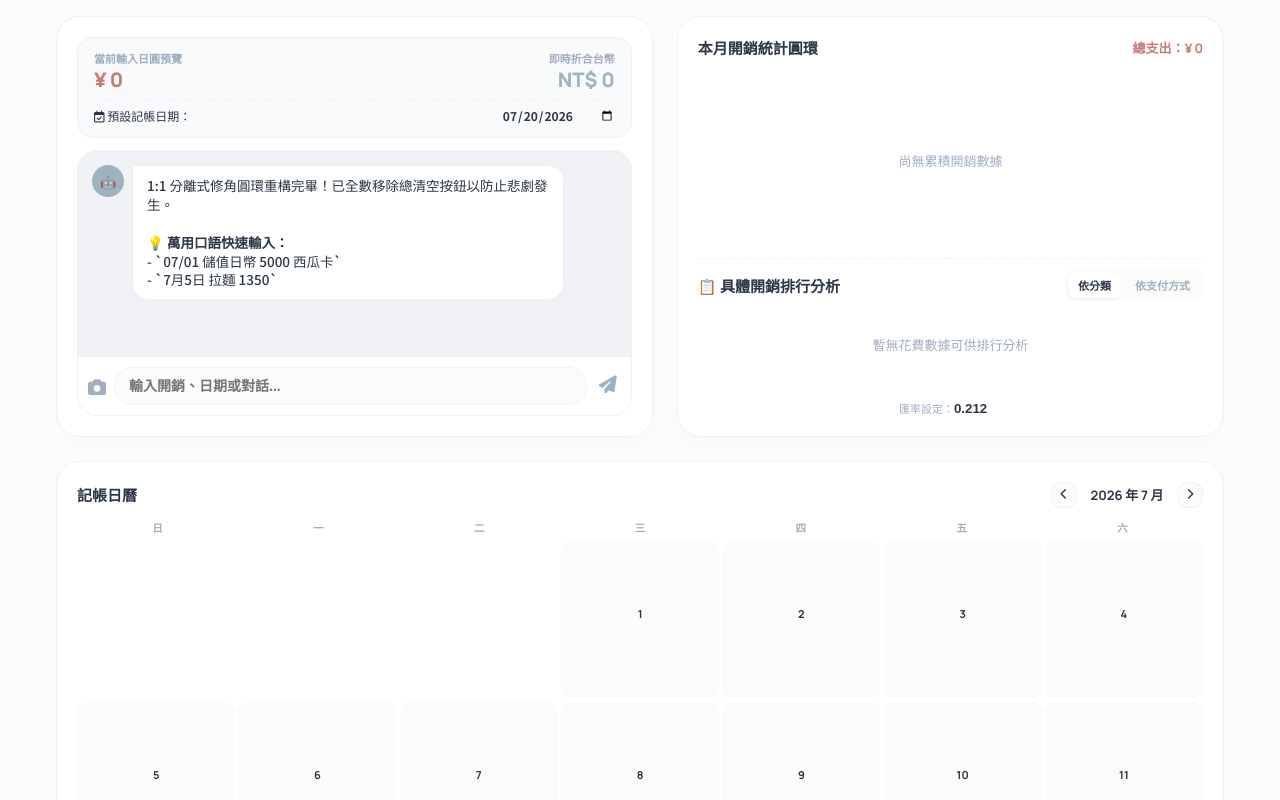
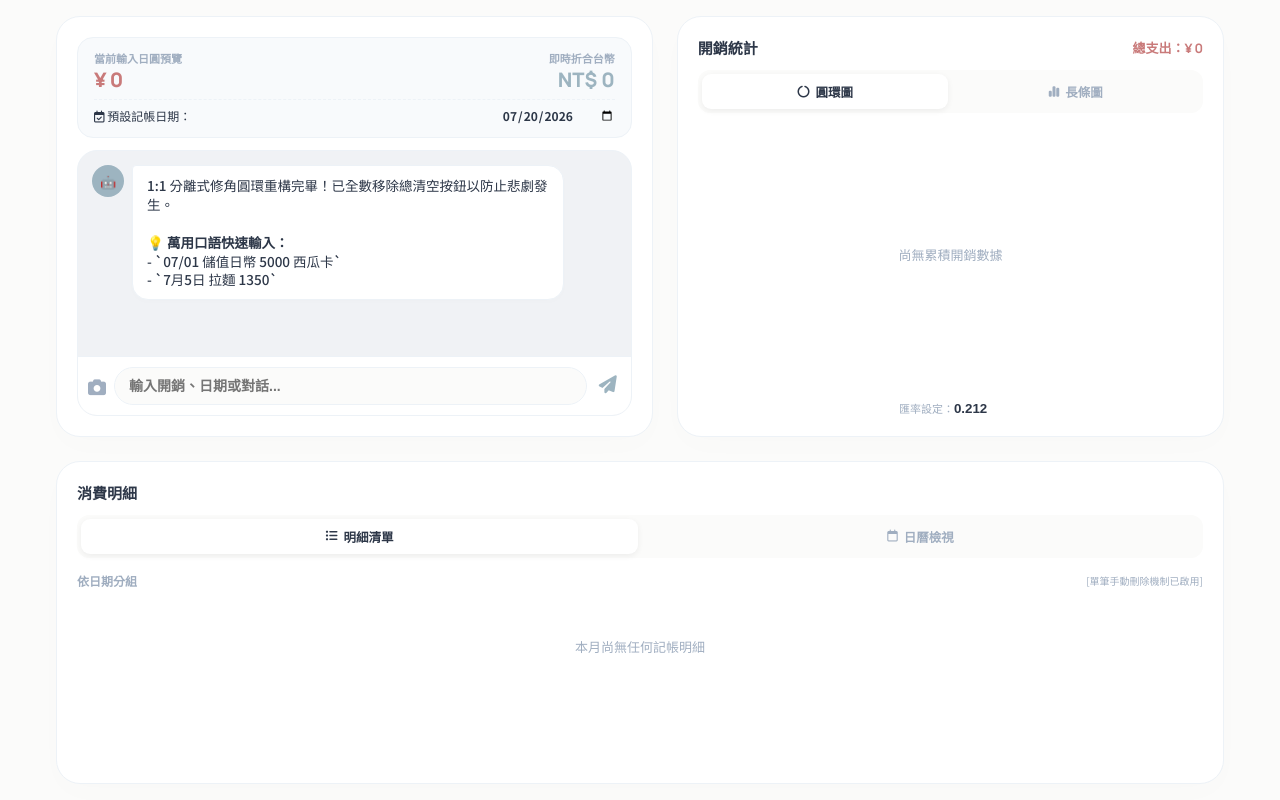
Before and after one commit to bonnie941114/-888, a plain HTML site: page index.html in a window 1280 px wide. Shown: the top 800 px of the page. Drawn offline with Linux system fonts and the light colour scheme.

Commit message:
Update index.html

```diff
--- a/index.html
+++ b/index.html
@@ -82,9 +82,17 @@
   .chat-camera-btn { color: var(--text-muted); font-size: 18px; cursor: pointer; }
 
   /* 圖表與排行分析 */
-  .pie-chart-wrapper { display: flex; justify-content: center; align-items: center; height: 180px; flex-shrink: 0; position: relative; margin-bottom: 8px; }
-  .analysis-rank-list { flex: 1; overflow-y: auto; display: flex; flex-direction: column; gap: 10px; padding-top: 8px; }
+  .pie-chart-wrapper { display: flex; justify-content: center; align-items: center; flex: 1; min-height: 140px; flex-shrink: 0; position: relative; margin-bottom: 8px; }
+  .analysis-rank-list { flex: 1; overflow-y: auto; display: flex; flex-direction: column; gap: 10px; padding-top: 8px; min-height: 0; }
   .analysis-rank-list::-webkit-scrollbar { display: none; }
+
+  /* 分頁切換籤（圓環/長條、日曆/明細 共用） */
+  .view-tab-group { display: flex; gap: 4px; background: var(--bg-page); border-radius: 12px; padding: 4px; margin-bottom: 14px; flex-shrink: 0; }
+  .view-tab-btn { flex: 1; background: none; border: none; font-size: 12.5px; font-weight: 700; color: var(--text-muted); padding: 8px 6px; border-radius: 9px; cursor: pointer; display: flex; align-items: center; justify-content: center; gap: 6px; }
+  .view-tab-btn.active { background: var(--surface); color: var(--text-main); box-shadow: 0 2px 6px rgba(0,0,0,0.06); }
+  .view-tab-btn i { font-size: 12px; }
+  .chart-view-panel { flex: 1; min-height: 0; display: flex; flex-direction: column; overflow-y: auto; }
+  .chart-view-panel::-webkit-scrollbar { display: none; }
   .rank-item { display: flex; flex-direction: column; gap: 8px; padding: 12px 14px; background: #F8FAFC; border-radius: 14px; border: 1px solid var(--border); }
   .rank-item-top { display: flex; align-items: baseline; justify-content: space-between; }
   .rank-left { display: flex; align-items: center; gap: 6px; font-size: 13.5px; font-weight: 700; }
@@ -115,9 +123,7 @@
   #lightbox { display: none; position: fixed; inset: 0; background: rgba(0,0,0,0.8); backdrop-filter: blur(5px); z-index: 100; align-items: center; justify-content: center; }
   #lightbox img { max-width: 90%; max-height: 80vh; border-radius: 12px; }
 
-  /* 日曆檢視卡片 */
-  .calendar-card { height: auto !important; flex: 0 0 auto; margin-bottom: 16px; }
-  .list-card { flex: 1; min-height: 0; }
+  /* 日曆檢視 */
   .cal-nav { display: flex; align-items: center; gap: 10px; }
   .cal-nav-btn { background: var(--bg-page); border: 1px solid var(--border); border-radius: 10px; width: 26px; height: 26px; display: flex; align-items: center; justify-content: center; cursor: pointer; color: var(--text-main); font-size: 11px; }
   .cal-nav-btn:hover { background: var(--border); }
@@ -235,28 +241,34 @@
     </div>
   </div>
 
-  <!-- 面板二：1:1 分離式高級圓環圖表 -->
+  <!-- 面板二：開銷統計（圓環圖／長條圖 切換） -->
   <div class="col" id="panel-chart">
     <div class="card">
       <div class="card-title">
-        <span>本月開銷統計圓環</span>
+        <span>開銷統計</span>
         <span class="num-font" style="font-size: 13px; color: var(--expense); font-weight: 700;" id="total-spent-text">總支出：¥ 0</span>
       </div>
 
-      <!-- 完美留白圓環圖表區 -->
-      <div class="pie-chart-wrapper">
+      <div class="view-tab-group">
+        <button class="view-tab-btn active" id="chart-tab-donut" onclick="App.switchChartView('donut')"><i class="fa-solid fa-circle-notch"></i> 圓環圖</button>
+        <button class="view-tab-btn" id="chart-tab-bar" onclick="App.switchChartView('bar')"><i class="fa-solid fa-chart-simple"></i> 長條圖</button>
+      </div>
+
+      <!-- 圓環圖檢視 -->
+      <div id="donut-view-container" class="chart-view-panel">
+        <div class="pie-chart-wrapper" style="flex:1;">
           <div id="svg-chart-container" style="width:100%; height:100%; display:flex; justify-content:center; align-items:center;"></div>
         </div>
+      </div>
 
-      <!-- 📊 具體開銷排行榜數據分析大看板 -->
-      <div class="card-title" style="margin-bottom:6px; border-top:1px dashed var(--border); padding-top:10px;">
-         <span>📋 具體開銷排行分析</span>
-         <div class="rank-tab-group">
+      <!-- 長條圖檢視 -->
+      <div id="bar-view-container" class="chart-view-panel" style="display:none;">
+        <div class="rank-tab-group" style="align-self:center; margin-bottom:10px;">
           <button class="rank-tab-btn active" id="rank-tab-cat" onclick="App.switchRankView('category')">依分類</button>
           <button class="rank-tab-btn" id="rank-tab-acc" onclick="App.switchRankView('account')">依支付方式</button>
         </div>
+        <div class="analysis-rank-list" id="analysis-rank-container"></div>
       </div>
-      <div class="analysis-rank-list" id="analysis-rank-container"></div>
 
       <div style="font-size: 11px; color: var(--text-muted); text-align: center; margin-top: 10px; flex-shrink:0;">
         匯率設定：<input type="number" id="rate-setting" value="0.212" step="0.001" style="width:48px; border:none; background:transparent; font-weight:700; color:var(--text-main); outline:none;" onchange="App.updateRate()">
@@ -266,15 +278,31 @@
 
   <!-- 面板三：消費明細手帳 (已全面啟用嚴格防呆鎖定) -->
   <div class="col" id="panel-list">
-    <!-- 記帳日曆卡片 -->
-    <div class="card calendar-card">
+    <div class="card">
       <div class="card-title">
-        <span>記帳日曆</span>
-        <div class="cal-nav">
+        <span>消費明細</span>
+      </div>
+
+      <div class="view-tab-group">
+        <button class="view-tab-btn active" id="list-tab-history" onclick="App.switchListView('history')"><i class="fa-solid fa-list-ul"></i> 明細清單</button>
+        <button class="view-tab-btn" id="list-tab-calendar" onclick="App.switchListView('calendar')"><i class="fa-regular fa-calendar"></i> 日曆檢視</button>
+      </div>
+
+      <!-- 明細清單檢視：預設顯示，可直接檢視／編輯／刪除每一筆 -->
+      <div id="history-view-container" class="chart-view-panel">
+        <div style="display:flex; justify-content:space-between; align-items:center; margin-bottom:8px; flex-shrink:0;">
+          <span onclick="App.triggerSecretClick()" style="cursor:pointer; user-select:none; font-size:12px; color:var(--text-muted); font-weight:700;">依日期分組</span>
+          <span style="font-size: 10px; color: var(--text-muted); font-weight: normal;">[單筆手動刪除機制已啟用]</span>
+        </div>
+        <div class="log-list" id="log-container"></div>
+      </div>
+
+      <!-- 日曆檢視：月曆、每日總結、區間總結 -->
+      <div id="calendar-view-container" class="chart-view-panel" style="display:none;">
+        <div class="cal-nav" style="align-self:center; margin-bottom:8px;">
           <div class="cal-nav-btn" onclick="App.prevMonth()"><i class="fa-solid fa-chevron-left"></i></div>
           <div class="cal-month-label num-font" id="cal-month-label"></div>
           <div class="cal-nav-btn" onclick="App.nextMonth()"><i class="fa-solid fa-chevron-right"></i></div>
-        </div>
         </div>
         <div class="cal-weekday-row">
           <div class="cal-weekday">日</div><div class="cal-weekday">一</div><div class="cal-weekday">二</div>
@@ -316,14 +344,6 @@
           </div>
         </div>
       </div>
-
-    <!-- 歷史消費明細清單 -->
-    <div class="card list-card">
-      <div class="card-title">
-        <span onclick="App.triggerSecretClick()" style="cursor:pointer; user-select:none;">歷史消費明細 (依日期分組)</span>
-        <span style="font-size: 10px; color: var(--text-muted); font-weight: normal;">[單筆手動刪除機制已啟用]</span>
-      </div>
-      <div class="log-list" id="log-container"></div>
     </div>
   </div>
 
@@ -722,6 +742,18 @@
   }
 
   window.App = {
+    switchChartView: function (mode) {
+      document.getElementById("chart-tab-donut").classList.toggle("active", mode === "donut");
+      document.getElementById("chart-tab-bar").classList.toggle("active", mode === "bar");
+      document.getElementById("donut-view-container").style.display = mode === "donut" ? "flex" : "none";
+      document.getElementById("bar-view-container").style.display = mode === "bar" ? "flex" : "none";
+    },
+    switchListView: function (mode) {
+      document.getElementById("list-tab-history").classList.toggle("active", mode === "history");
+      document.getElementById("list-tab-calendar").classList.toggle("active", mode === "calendar");
+      document.getElementById("history-view-container").style.display = mode === "history" ? "flex" : "none";
+      document.getElementById("calendar-view-container").style.display = mode === "calendar" ? "flex" : "none";
+    },
     calcRangeSummary: function () {
       var startVal = document.getElementById("range-start-input").value;
       var endVal = document.getElementById("range-end-input").value;
```
Lines whose indentation alone changed are shown as unchanged.
